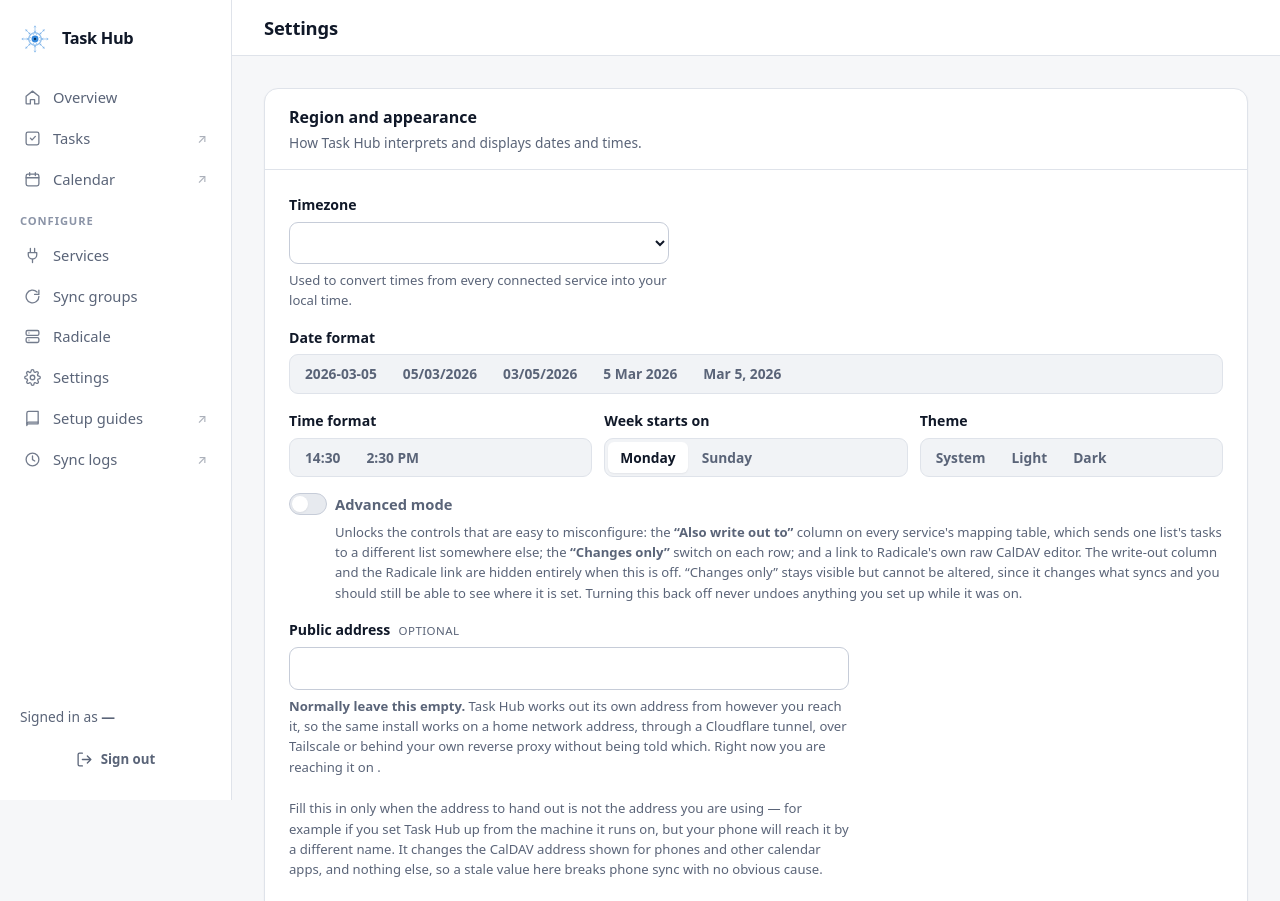
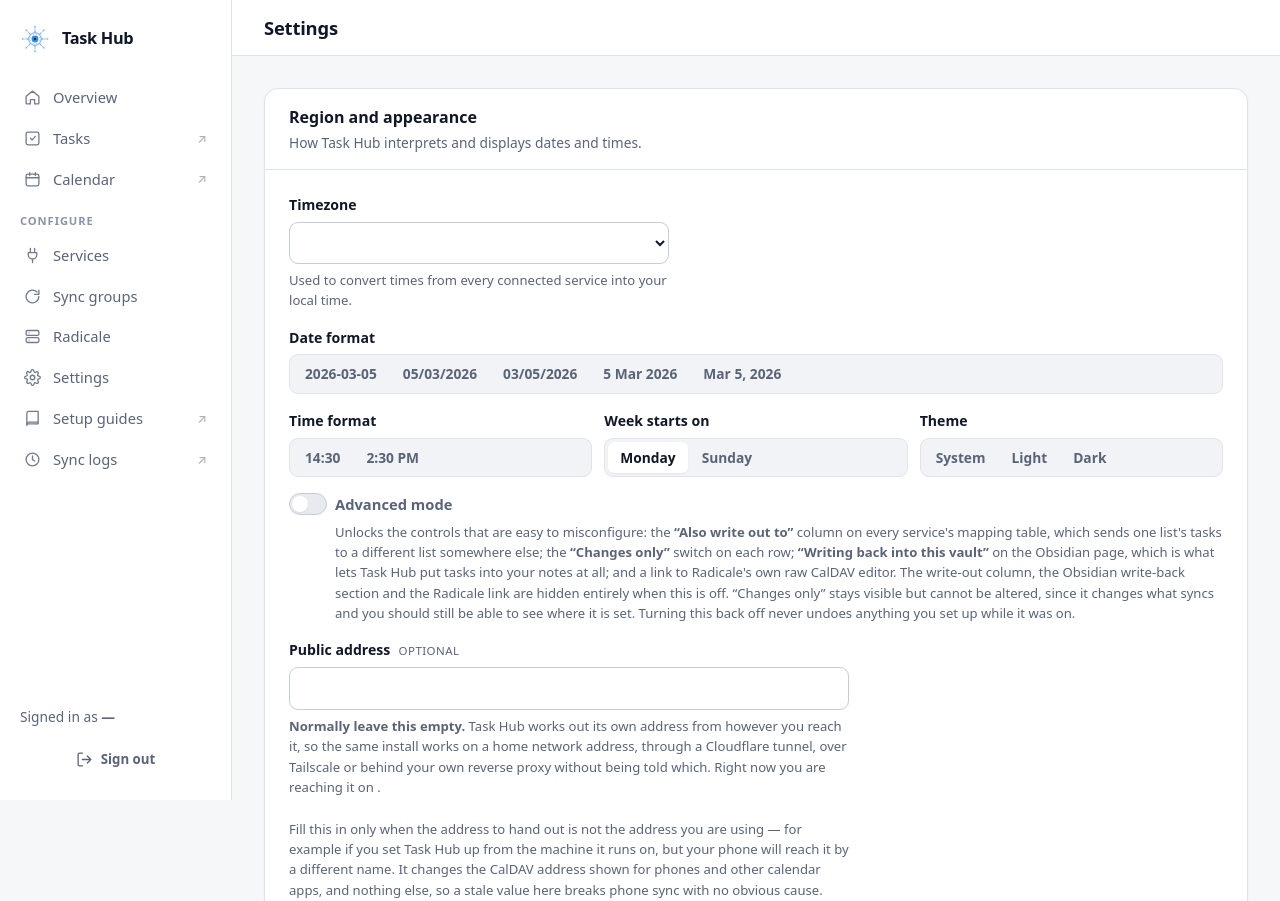
Before and after one commit to Sparkinman/task-hub, a Python web app: template app/templates/settings.html in a window 1280 px wide. Shown: the top 901 px of the page. Run offline with Jinja, Linux system fonts and the light colour scheme; the template is opened without the code that fills it, so the values that code supplies are empty.

Commit message:
Say that Obsidian write-back is one of the things Advanced mode unlocks
The switch lists what it reveals, and the Obsidian section was added to
the list of things it hides without being added to the description. So
somebody looking for write-back found the page, found no write-back, and
had nothing to tell them where it had gone.

```diff
--- a/app/templates/settings.html
+++ b/app/templates/settings.html
@@ -94,9 +94,12 @@
           <span class="strong">“Also write out to”</span> column on every
           service's mapping table, which sends one list's tasks to a different
           list somewhere else; the <span class="strong">“Changes only”</span>
-          switch on each row; and a link to Radicale's own raw CalDAV editor.
-          The write-out column and the Radicale link are hidden entirely when
-          this is off. “Changes only” stays visible but cannot be altered, since
+          switch on each row;
+          <span class="strong">“Writing back into this vault”</span> on the
+          Obsidian page, which is what lets Task Hub put tasks into your notes
+          at all; and a link to Radicale's own raw CalDAV editor.
+          The write-out column, the Obsidian write-back section and the
+          Radicale link are hidden entirely when this is off. “Changes only” stays visible but cannot be altered, since
           it changes what syncs and you should still be able to see where it is
           set. Turning this back off never undoes anything you set up while it
           was on.
```
